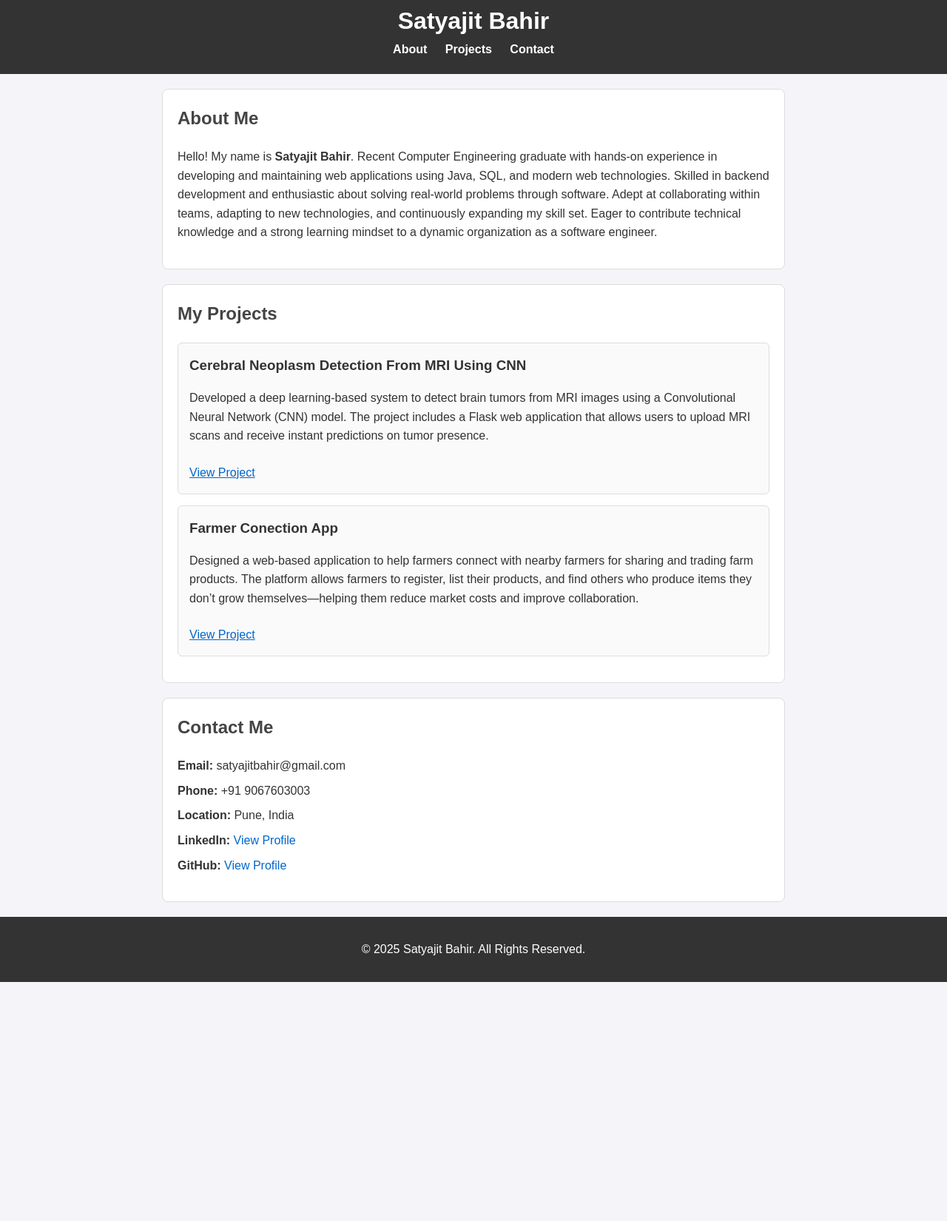
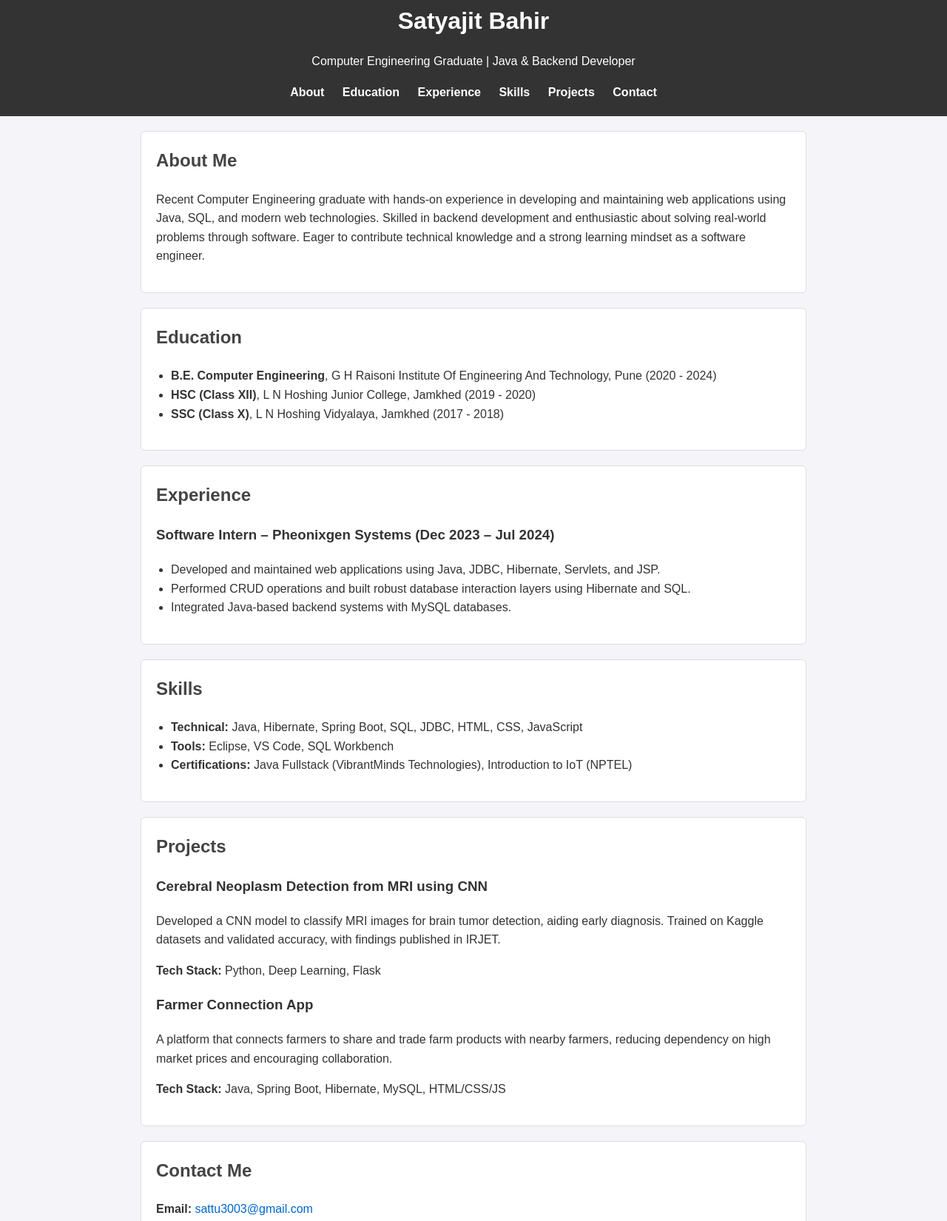
Before and after one commit to sattubahir/ThinkSchool-Day2, a plain HTML site: page index.html in a window 1280 px wide. Shown: the part 17-1667 px from the top of the page at 74% size. Before the commit the page ends 1344 px from the top, so only its background shows below. Drawn offline with Linux system fonts and the light colour scheme.

Commit message:
feat: update semantic structure and content in index.html

```diff
--- a/index.html
+++ b/index.html
@@ -3,19 +3,17 @@
 <head>
   <meta charset="UTF-8">
   <meta name="viewport" content="width=device-width, initial-scale=1.0">
-  <title>Satyajit Bahir</title>
+  <title>Satyajit Bahir | Portfolio</title>
   <style>
-
     body {
-      font-family: Arial, Helvetica, sans-serif;
+      font-family: Arial, sans-serif;
       margin: 0;
       padding: 0;
-      background-color: #f4f4f9;
+      line-height: 1.6;
+      background: #f4f4f9;
       color: #333;
-      line-height: 1.6;
     }
 
-    /* Header */
     header {
       background: #333;
       color: #fff;
@@ -24,62 +22,55 @@
     }
     header h1 {
       margin: 0;
-      font-size: 2rem;
     }
-
-    /* Navigation */
     nav a {
       color: #fff;
+      margin: 0 10px;
       text-decoration: none;
-      margin: 0 10px;
       font-weight: bold;
     }
     nav a:hover {
-      color: #ffd700; /* gold hover */
+      color: #ffd700;
     }
 
-    /* Sections */
+    main {
+      width: 80%;
+      max-width: 900px;
+      margin: 20px auto;
+    }
     section {
+      background: #fff;
+      margin: 20px 0;
       padding: 20px;
-      margin: 20px auto;
-      width: 80%;
-      max-width: 800px;
-      background: #fff;
+      border-radius: 6px;
       border: 1px solid #ddd;
-      border-radius: 8px;
     }
     section h2 {
+      margin-top: 0;
       color: #444;
-      margin-top: 0;
+    }
+    article {
+      margin-bottom: 15px;
+    }
+    ul {
+      padding-left: 20px;
     }
 
-    /* Project Articles */
-    article {
-      border: 1px solid #ddd;
+    footer {
+      text-align: center;
       padding: 15px;
-      margin: 15px 0;
-      border-radius: 6px;
-      background: #fafafa;
-    }
-    article h3 {
-      margin: 0 0 10px;
-    }
-    article a {
-      display: inline-block;
-      margin-top: 8px;
-      color: #0066cc;
-    }
-    article a:hover {
-      text-decoration: underline;
+      background: #333;
+      color: #fff;
+      margin-top: 20px;
     }
 
+    /* Contact Section */
     #contact ul {
       list-style: none;
       padding: 0;
     }
     #contact li {
       margin: 8px 0;
-  font-size: 1rem;
     }
     #contact a {
       color: #0066cc;
@@ -88,73 +79,97 @@
     #contact a:hover {
       text-decoration: underline;
     }
-
-
-    /* Footer */
-    footer {
-      text-align: center;
-      padding: 15px;
-      background: #333;
-      color: #fff;
-      margin-top: 20px;
-    }
-
   </style>
 </head>
 <body>
 
   <header>
     <h1>Satyajit Bahir</h1>
+    <p>Computer Engineering Graduate | Java & Backend Developer</p>
     <nav>
       <a href="#about">About</a>
+      <a href="#education">Education</a>
+      <a href="#experience">Experience</a>
+      <a href="#skills">Skills</a>
       <a href="#projects">Projects</a>
       <a href="#contact">Contact</a>
     </nav>
   </header>
 
   <main>
+    <!-- About -->
     <section id="about">
       <h2>About Me</h2>
-      <p>Hello! My name is <strong>Satyajit Bahir</strong>.
-         Recent Computer Engineering graduate with hands-on experience in developing and maintaining web
-applications using Java, SQL, and modern web technologies. Skilled in backend development and enthusiastic about
-solving real-world problems through software. Adept at collaborating within teams, adapting to new technologies, and
-continuously expanding my skill set. Eager to contribute technical knowledge and a strong learning mindset to a
-dynamic organization as a software engineer.</p>
+      <p>Recent Computer Engineering graduate with hands-on experience in developing and maintaining web
+      applications using Java, SQL, and modern web technologies. Skilled in backend development and enthusiastic
+      about solving real-world problems through software. Eager to contribute technical knowledge and a strong
+      learning mindset as a software engineer.</p>
     </section>
 
-    <section id="projects">
-      <h2>My Projects</h2>
+    <!-- Education -->
+    <section id="education">
+      <h2>Education</h2>
+      <ul>
+        <li><strong>B.E. Computer Engineering</strong>, G H Raisoni Institute Of Engineering And Technology, Pune (2020 - 2024)</li>
+        <li><strong>HSC (Class XII)</strong>, L N Hoshing Junior College, Jamkhed (2019 - 2020)</li>
+        <li><strong>SSC (Class X)</strong>, L N Hoshing Vidyalaya, Jamkhed (2017 - 2018)</li>
+      </ul>
+    </section>
+
+    <!-- Experience -->
+    <section id="experience">
+      <h2>Experience</h2>
       <article>
-        <h3>Cerebral Neoplasm Detection From MRI Using CNN</h3>
-        <p>Developed a deep learning-based system to detect brain tumors from MRI images using a Convolutional Neural Network (CNN) model.
-            The project includes a Flask web application that allows users to upload MRI scans and receive instant predictions on tumor presence.</p>
-        <a href="#">View Project</a>
-      </article>
-      <article>
-        <h3>Farmer Conection App</h3>
-        <p>Designed a web-based application to help farmers connect with nearby farmers for sharing and trading farm products.
-            The platform allows farmers to register, list their products, and find others who produce items they don’t grow themselves—helping them reduce market costs and improve collaboration.</p>
-        <a href="#">View Project</a>
+        <h3>Software Intern – Pheonixgen Systems (Dec 2023 – Jul 2024)</h3>
+        <ul>
+          <li>Developed and maintained web applications using Java, JDBC, Hibernate, Servlets, and JSP.</li>
+          <li>Performed CRUD operations and built robust database interaction layers using Hibernate and SQL.</li>
+          <li>Integrated Java-based backend systems with MySQL databases.</li>
+        </ul>
       </article>
     </section>
 
-    <section id="contact">
-  <h2>Contact Me</h2>
-
+    <!-- Skills -->
+    <section id="skills">
+      <h2>Skills</h2>
       <ul>
-    <li><strong>Email:</strong> satyajitbahir@gmail.com</li>
-    <li><strong>Phone:</strong> +91 9067603003</li>
-    <li><strong>Location:</strong> Pune, India</li>
-    <li><strong>LinkedIn:</strong> <a href="https://www.linkedin.com/in/satyajit-bahir-21a052207" target="_blank">View Profile</a></li>
-    <li><strong>GitHub:</strong> <a href="https://github.com/sattubahir" target="_blank">View Profile</a></li>
+        <li><strong>Technical:</strong> Java, Hibernate, Spring Boot, SQL, JDBC, HTML, CSS, JavaScript</li>
+        <li><strong>Tools:</strong> Eclipse, VS Code, SQL Workbench</li>
+        <li><strong>Certifications:</strong> Java Fullstack (VibrantMinds Technologies), Introduction to IoT (NPTEL)</li>
       </ul>
     </section>
 
+    <!-- Projects -->
+    <section id="projects">
+      <h2>Projects</h2>
+      <article>
+        <h3>Cerebral Neoplasm Detection from MRI using CNN</h3>
+        <p>Developed a CNN model to classify MRI images for brain tumor detection, aiding early diagnosis.
+        Trained on Kaggle datasets and validated accuracy, with findings published in IRJET.</p>
+        <p><strong>Tech Stack:</strong> Python, Deep Learning, Flask</p>
+      </article>
+      <article>
+        <h3>Farmer Connection App</h3>
+        <p>A platform that connects farmers to share and trade farm products with nearby farmers, reducing
+        dependency on high market prices and encouraging collaboration.</p>
+        <p><strong>Tech Stack:</strong> Java, Spring Boot, Hibernate, MySQL, HTML/CSS/JS</p>
+      </article>
+    </section>
+
+    <!-- Contact -->
+    <section id="contact">
+      <h2>Contact Me</h2>
+      <ul>
+        <li><strong>Email:</strong> <a href="mailto:sattu3003@gmail.com">sattu3003@gmail.com</a></li>
+        <li><strong>Phone:</strong> +91-8530037919</li>
+        <li><strong>LinkedIn:</strong> <a href="https://www.linkedin.com/in/satyajit-bahir-21a052207" target="_blank">linkedin.com/in/satyajit-bahir</a></li>
+        <li><strong>GitHub:</strong> <a href="https://github.com/sattubahir" target="_blank">github.com/sattubahir</a></li>
+      </ul>
+    </section>
   </main>
 
   <footer>
-    <p>&copy; 2025 Satyajit Bahir. All Rights Reserved.</p>
+    <p>&copy; 2025 Satyajit Bahir. All rights reserved.</p>
   </footer>
 
 </body>
```
Lines whose indentation alone changed are shown as unchanged.
